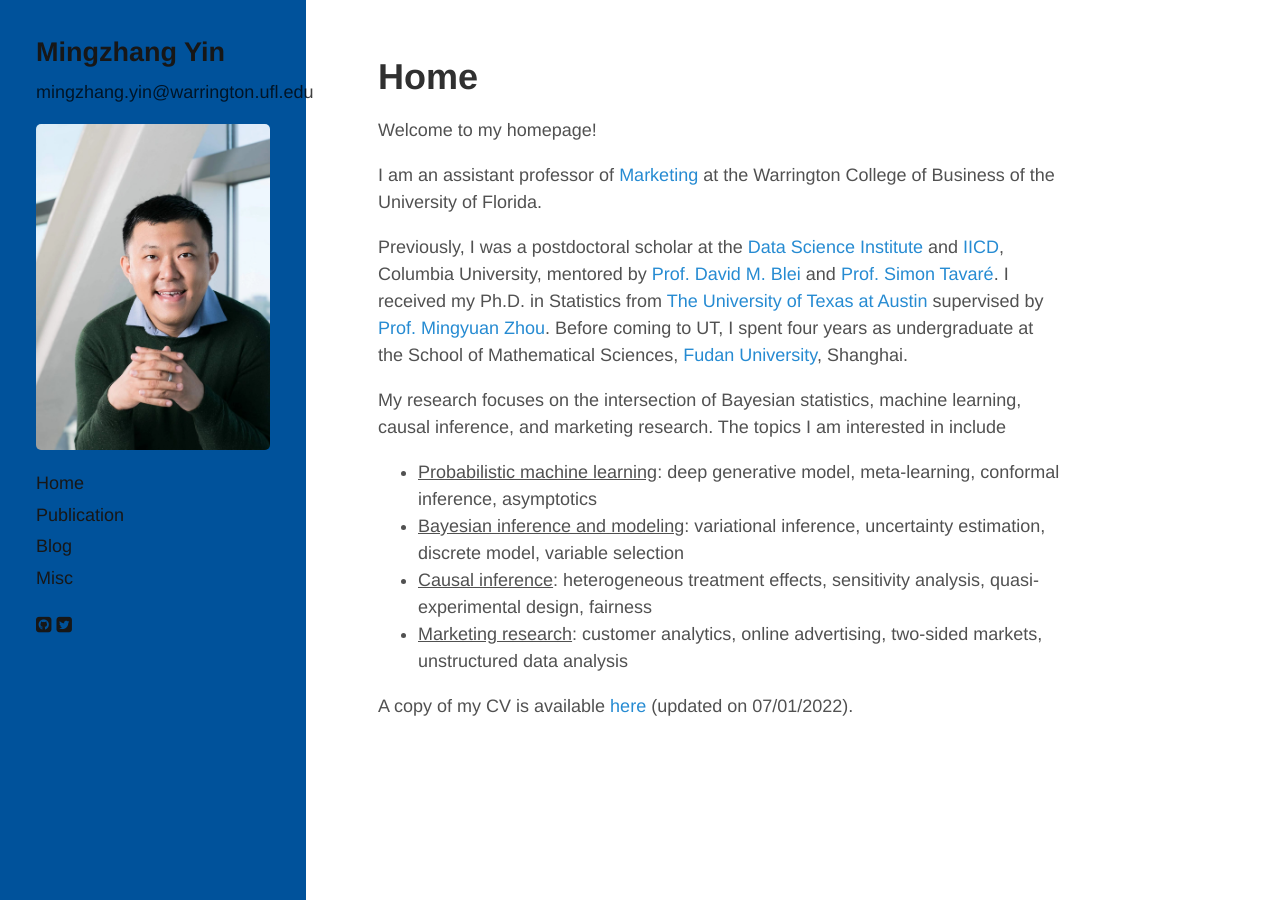
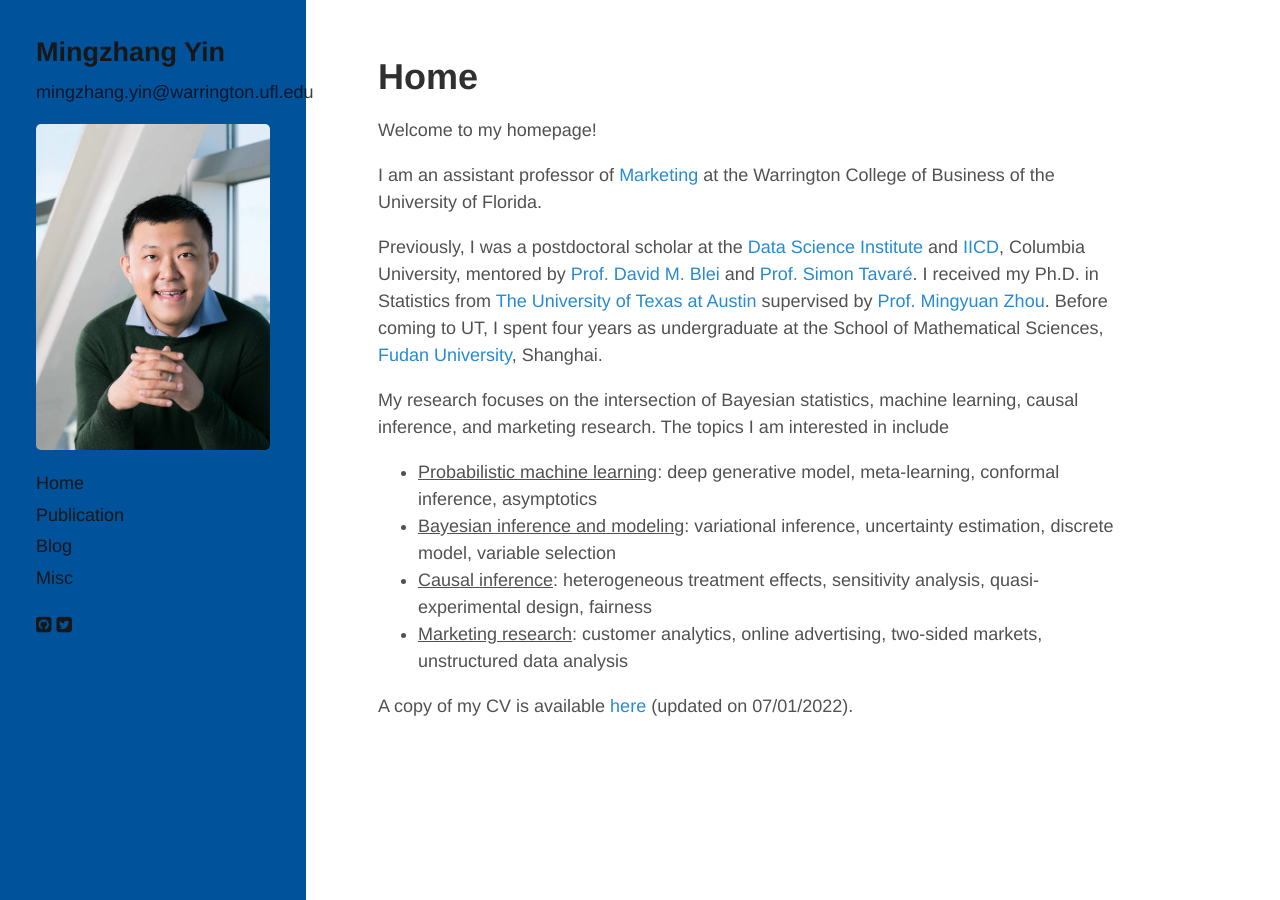
Before and after one commit to mingzhang-yin/mingzhang-yin.github.io, a Jekyll site: the page built from index.md, in a window 1280 px wide. Built offline with Jekyll 4.4.1, drawn with Linux system fonts in a browser that asks for light colours; nearby versions of some CDN libraries; a style sheet for code colours, icons or effects is not loaded.

Commit message:
Update hyde.css

```diff
--- a/public/css/hyde.css
+++ b/public/css/hyde.css
@@ -110,8 +110,8 @@ a.sidebar-nav-item:focus {
 
 @media (min-width: 48em) {
   .content {
-    max-width: 38rem;
-    margin-left: 18rem;
+    max-width: 42rem;
+    margin-left: 19rem;
     margin-right: 2rem;
   }
 }
```
